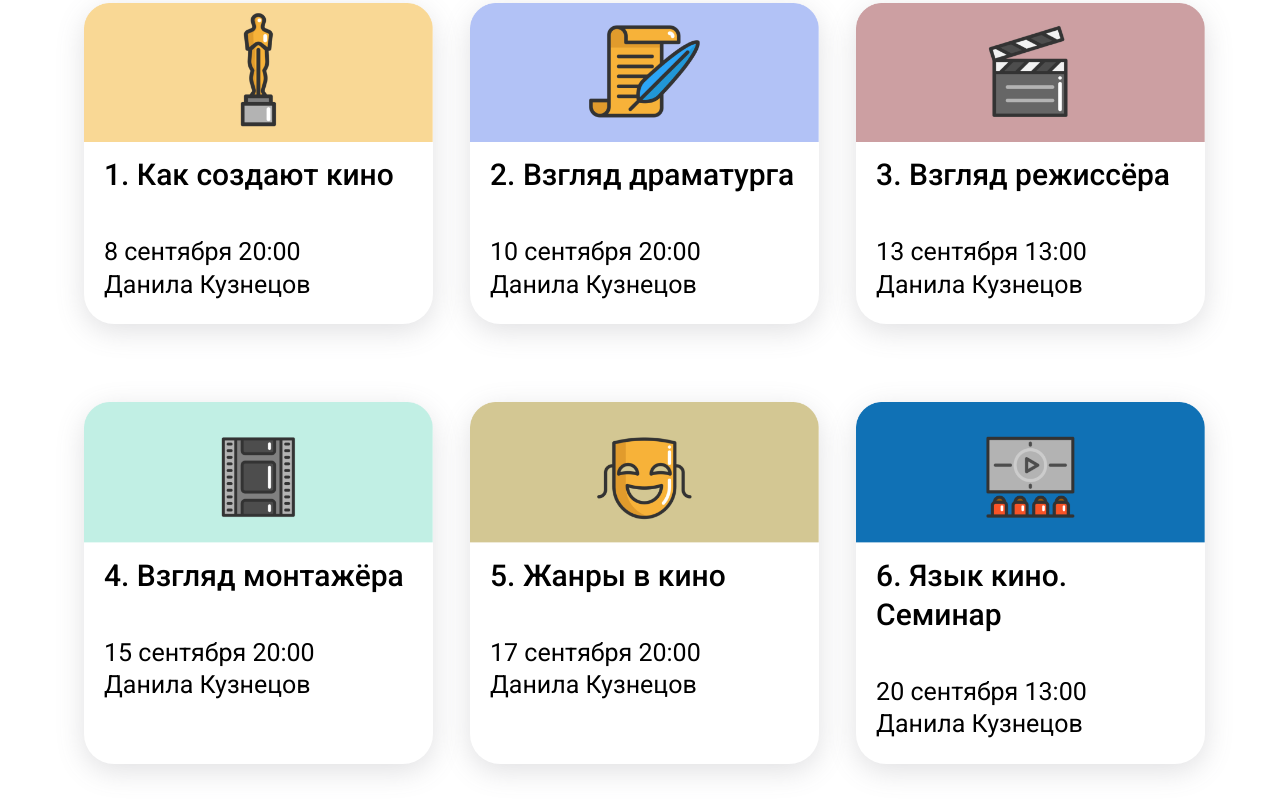
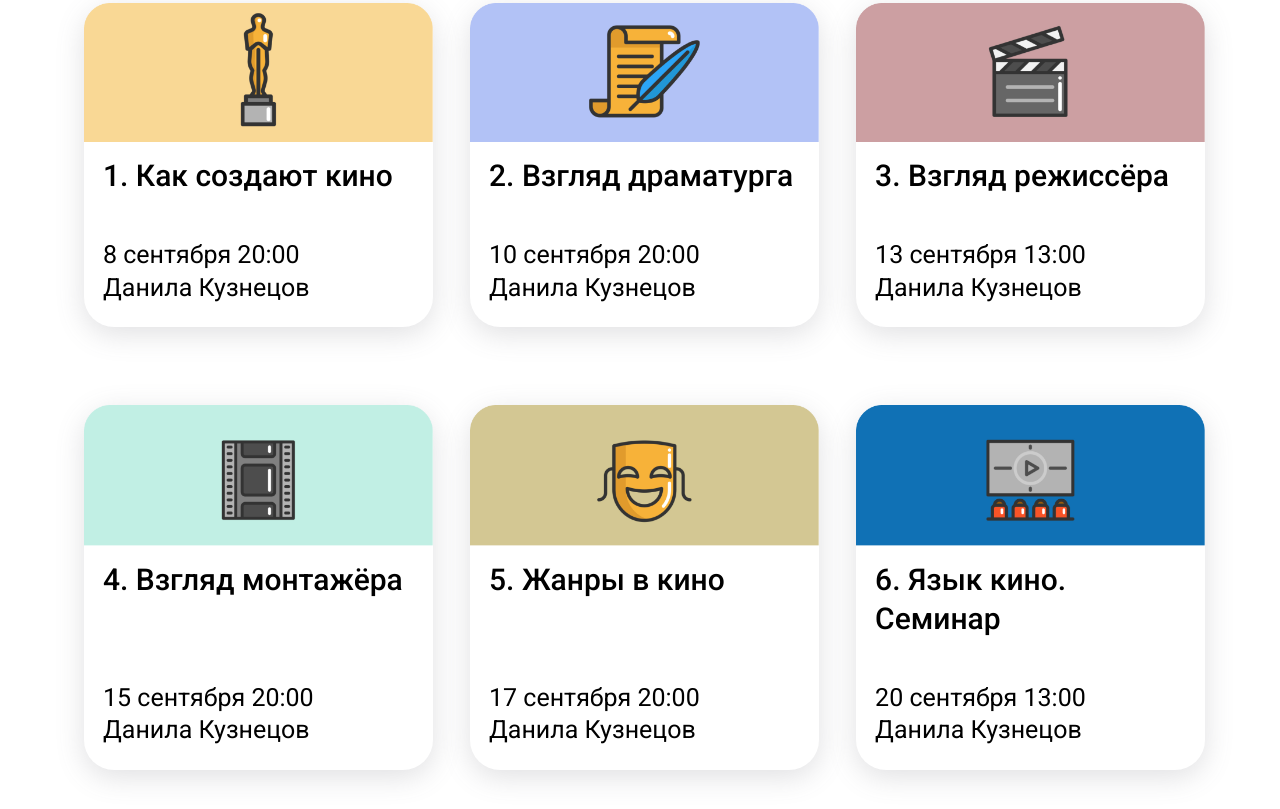
Before and after one commit to vahabvahabzada/604boys, a plain HTML site: page index.html in a window 1280 px wide. Shown: the part 2471-3280 px from the top of the page. Drawn offline with Linux system fonts and the light colour scheme.

Commit message:
Finished

```diff
--- a/index.html
+++ b/index.html
@@ -8,13 +8,11 @@
       <link rel="stylesheet" href="./styles/index.css" >
       <title>M1-Project</title>
    </head>
-
    <body>
       <header>
          <!-- Logo -->
          <img src="logo-dark.png" alt="dark course logo" >
       </header>
-
       <section id="intro">
          <!-- intro -->
          <div class="wrapper">
@@ -25,20 +23,17 @@
                         ></span>
                      <span class="text">онлайн-курс</span>
                   </li>
-
                   <li>
                      <span class="icon"><img src="./icons/clock-icon.png" alt="clock" >
                      </span>
                      <span class="text">18 часов </span>
                   </li>
-
                   <li>
                      <span class="icon"
                         ><img src="./icons/calendar-icon.png" alt="calendar"></span>
                      <span class="text">8 сентября</span>
                   </li>
                </ul>
-
                <h1>Как смотреть<br>кино</h1>
                <p>
                   За 8 занятий станем активными зрителями и разберёмся в кинопроцессе
@@ -47,7 +42,6 @@
             <div class="producer">
                <img src="./images/producer.png" alt="producer" >
             </div>
-
             <!--blue text area-->
             <div class="blue-text">
                <div>
@@ -61,7 +55,6 @@
             </div>
          </div>
       </section>
-
       <section id="course">
          <!-- Course  -->
          <h2>О курсе</h2>
@@ -93,12 +86,10 @@
                   <span class="title">8 занятий</span>
                   <span>Для погруженияв кинематограф</span>
                </li>
-
                <li>
                   <span class="title">2 часа</span>
                   <span>Длительность каждого занятия</span>
                </li>
-
                <li>
                   <span class="title">3 недели</span>
                   <span>Длительность курса</span>
@@ -106,7 +97,6 @@
             </ul>
          </div>
       </section>
-
       <section id="format">
          <!-- format -->
          <h2>Формат занятий</h2>
@@ -128,7 +118,6 @@
             </div>
          </div>
       </section>
-
       <section id="learning">
          <!-- Learning -->
          <h2>Что узнаем</h2>
@@ -150,98 +139,71 @@
             <li>Как, зная всё это, понимать, о чем фильм.</li>
          </ul>
       </section>
-
       <section id="programme">
          <!-- Course program -->
-
          <h2>Программа курса</h2>
          <div id="charts">
             <div class="chart">
                <div class="image">
                   <img src="./icons/step-1-icon.png" alt="step1" >
                </div>
-          <div class="about">
                <h3>1. Как создают кино</h3>
                <p>8 сентября 20:00<br>Данила Кузнецов</p>
             </div>
-        </div>
-
             <div class="chart">
                <div class="image">
                   <img src="./icons/step-2-icon.png" alt="step2" >
                </div>
-          <div class="about">
                <h3>2. Взгляд драматурга</h3>
                <p>10 сентября 20:00<br>Данила Кузнецов</p>
             </div>
-        </div>
-
             <div class="chart">
                <div class="image">
                   <img src="./icons/step-3-icon.png" alt="step3" >
                </div>
-          <div class="about">
                <h3>3. Взгляд режиссёра</h3>
                <p>13 сентября 13:00<br>Данила Кузнецов</p>
             </div>
-        </div>
-
             <div class="chart">
                <div class="image">
                   <img src="./icons/step-4-icon.png" alt="step4" >
                </div>
-          <div class="about">
                <h3>4. Взгляд монтажёра</h3>
                <p>15 сентября 20:00<br>Данила Кузнецов</p>
             </div>
-        </div>
-
             <div class="chart">
                <div class="image">
                   <img src="./icons/step-5-icon.png" alt="step5" >
                </div>
-          <div class="about">
                <h3>5. Жанры в кино</h3>
                <p>17 сентября 20:00<br>Данила Кузнецов</p>
             </div>
-        </div>
-
             <div class="chart">
                <div class="image">
                   <img src="./icons/step-6-icon.png" alt="step6" >
                </div>
-          <div class="about">
                <h3>6. Язык кино. Семинар</h3>
                <p>20 сентября 13:00<br>Данила Кузнецов</p>
             </div>
-        </div>
-
             <div class="chart">
                <div class="image">
                   <img src="./icons/step-7-icon.png" alt="step7" >
                </div>
-          <div class="about">
                <h3>7. Взгляд кинокритика</h3>
                <p>21 сентября 19:00<br>Дмитрий Скворцов</p>
             </div>
-        </div>
-
             <div class="chart">
                <div class="image">
                   <img src="./icons/step-8-icon.png" alt="step8" >
                </div>
-          <div class="about">
                <h3>8. Осознанный зритель.<br>Семинар</h3>
                <p>22 сентября 19:00<br>Дмитрий Скворцов</p>
             </div>
          </div>
-      </div>
       </section>
-
       <section id="passed">
          <!-- People who passed -->
          <h2 class="passedkurs">Курс прошло уже 1616 человек</h2>
-
          <div class="card">
             <div class="content">
                Курс профессионально подготовлен, изложение материала весьма
@@ -262,16 +224,13 @@
             </div>
          </div>
       </section>
-
       <section id="info">
          <!-- People who passed -->
          <h2>Начало курса — 8 сентября</h2>
-
          <div class="price-container">
             <p>Стоимость</p>
             <h3 class="price">3900 руб.</h3>
          </div>
-
          <div class="details">
             <div class="detail">
                <span>Для любого уровня</span>
@@ -280,7 +239,6 @@
                   упорядочитьимеющиеся знания.
                </p>
             </div>
-
             <div class="detail">
                <span>Проходите сейчас</span>
                <p class="content">
@@ -290,7 +248,6 @@
             </div>
          </div>
       </section>
-
       <footer>
          <!-- Footer info -->
          <div class="logo">
--- a/styles/footer.css
+++ b/styles/footer.css
@@ -123,6 +123,10 @@ footer .copyright {
     margin-bottom: 12px;
   }
 
+	footer .social-container {
+		margin-bottom: 147px;
+	}
+
   footer .social-container .social-item {
     width: 33px;
     height: 33px;
@@ -130,5 +134,6 @@ footer .copyright {
 
   footer .copyright {
     font-size: 1.8rem;
+		margin-top: 0;
   }
 }
--- a/styles/programme-section.css
+++ b/styles/programme-section.css
@@ -13,6 +13,8 @@
 }
 
 #programme .chart {
+	display: grid;
+	grid-template-rows: min-content;
   max-width: 186px;
   border-radius: 14px;
   box-shadow: rgba(100, 100, 111, 0.2) 0px 7px 29px 0px;
@@ -27,25 +29,27 @@
 }
 
 #programme h2 {
-  /* max-width: 421.7px; */
+  margin-bottom: 46px;
   font-family: "Roboto Slab";
   font-weight: 700;
   font-size: 2.6rem;
   line-height: 1.01;
-  margin-bottom: 46px;
 }
 
 #programme .chart h3 {
+	margin: 5px 10px 12px;
   font-weight: 700;
   font-size: 1.4rem;
   line-height: 1.3;
+	align-self: flex-start;
 }
 
-#programme .about p {
-  margin-top: 14.91px;
+#programme p {
+	margin: 5px 10px 8px;
   font-weight: 400;
   font-size: 12px;
   line-height: 1.3;
+	align-self: flex-end;
 }
 
 /*tablet*/
@@ -65,10 +69,6 @@
     box-shadow: rgba(100, 100, 111, 0.2) 0px 7px 29px 0px;
   }
 
-  #programme .chart .about {
-    padding: 8px 10px 13px;
-  }
-
   #programme .img {
     height: 92.66667938232422px;
     width: 231.0875244140625px;
@@ -85,10 +85,9 @@
   #programme .chart h3 {
     font-weight: 700;
     font-size: 1.4rem;
-    margin-bottom: 18.53px;
   }
 
-  #programme .about p {
+  #programme  p {
     font-weight: 400;
     font-size: 12px;
     line-height: 130%;
@@ -109,6 +108,8 @@
   }
 
   #programme .chart {
+		display: grid;
+		grid-template-rows: min-content;
     flex-basis: 31%;
     max-width: 399px;
     border-radius: 30px;
@@ -116,9 +117,10 @@
     box-shadow: rgba(100, 100, 111, 0.2) 0px 7px 29px 0px;
   }
 
-  #programme .chart .about {
-    padding: 11px 14px 23px 20px;
-  }
+	#programme .chart  p {
+		margin-bottom: 23px;
+		margin-left: 19px;
+	}
 
   #programme img {
     width: 100%;
@@ -134,11 +136,13 @@
     margin-bottom: 120px;
   }
   #programme .chart h3 {
-    margin-bottom: 42px;
+		align-self: flex-start;
+    margin-left: 19px;
+		margin-top: 12px;
     font-weight: 500;
     font-size: 3rem;
   }
-  #programme .about p {
+  #programme  p {
     margin-top: 32px;
     font-weight: 400;
     font-size: 2.5rem;
```
Lines whose indentation alone changed are shown as unchanged.
